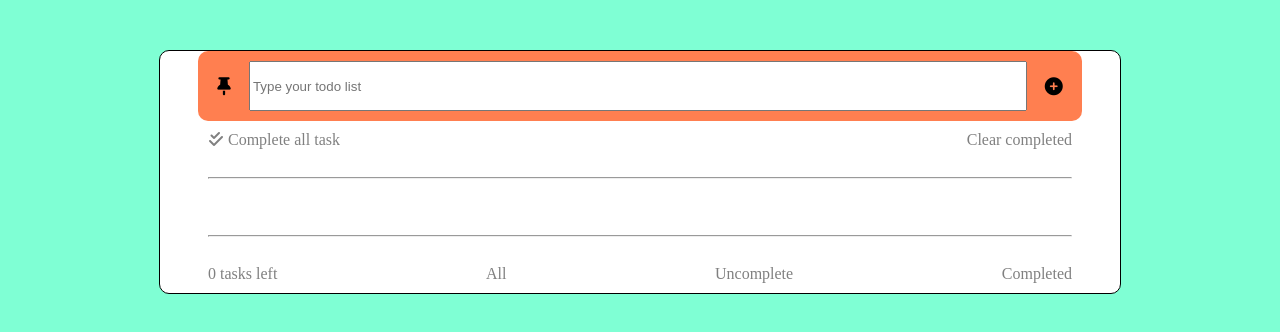
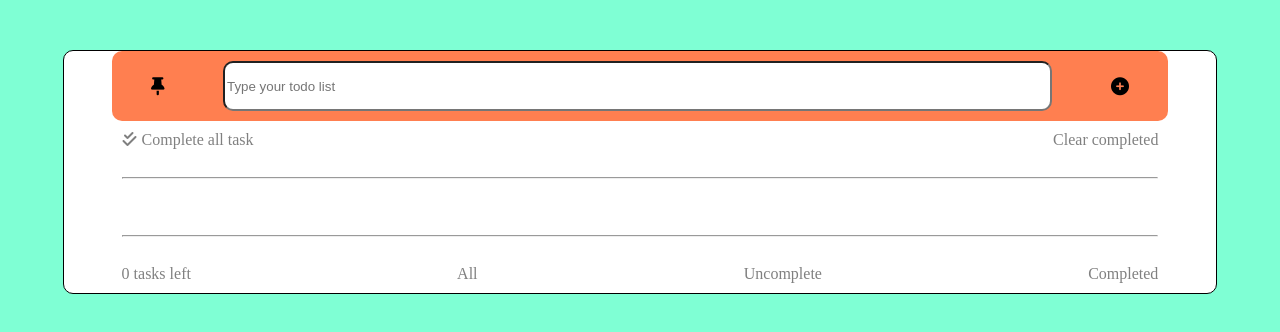
Before and after one commit to nil0412/ToDoList, a plain HTML site: page index.html in a window 1280 px wide. Drawn offline with Linux system fonts and the light colour scheme.

Commit message:
Update style.css

```diff
--- a/style.css
+++ b/style.css
@@ -2,7 +2,7 @@ body{
     background-color:aquamarine;
 }
 #game-box{
-    width: 75vw;
+    width: 90vw;
     margin: auto;
     margin-top: 50px;
     border: 1px solid black;
@@ -28,8 +28,9 @@ body{
     font-size: large;
 }
 #input{
-    width: 90%;
+    width: 80%;
     height: 50px;
+    border-radius: 10px;
 }
 ul{
     list-style: none;
```
